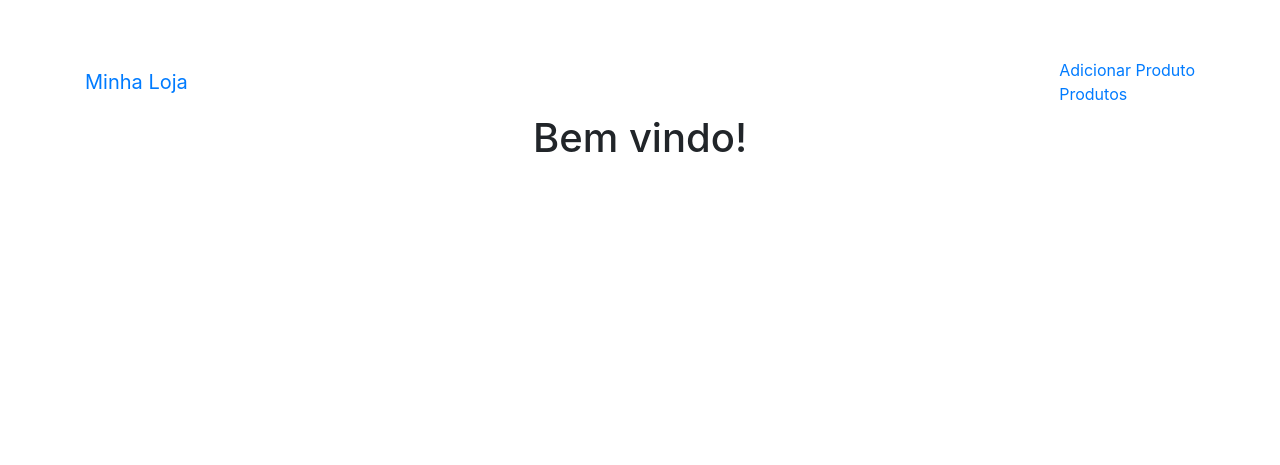
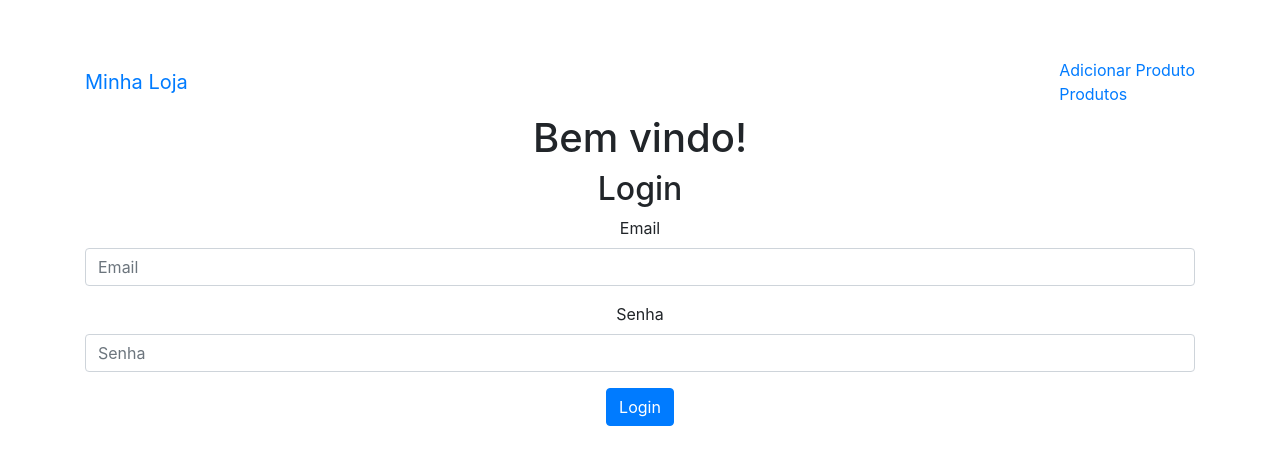
Before and after one commit to joaogularte/loja-php, a PHP site: page / in a window 1280 px wide. Shown: the top 465 px of the page. Run offline with PHP 8.4, Linux system fonts and the light colour scheme.

Commit message:
Adicionado formulario de login

```diff
--- a/index.php
+++ b/index.php
@@ -1,4 +1,25 @@
 
-<?php include 'templates/cabecalho.php' ;?>
+<?php include 'templates/cabecalho.php';?>
+<?php if(isset($_GET["login"]) && $_GET["login"] == true):?>
+    <p class="alert-success">Logado com sucesso</p>
+<?php endif;?>
+
+<?php if(isset($_GET["login"]) && $_GET["login"]==false): ?>
+    <p class="alert-danger">Usuario ou senha invalido</p>
+<?php endif; ?>
+
     <h1> Bem vindo!</h1>
+    <h2>Login</h2>
+    <form action="login.php" method="POST">
+        <div class="form-group">
+            <label for="exampleInputEmail1">Email</label>
+            <input type="email" name="email" class="form-control" id="exampleInputEmail1" aria-describedby="emailHelp" placeholder="Email">
+        </div>
+        <div class="form-group">
+            <label for="exampleInputPassword1">Senha</label>
+            <input type="password" name="senha" class="form-control" id="exampleInputPassword1" placeholder="Senha">
+        </div>
+        <button type="submit" class="btn btn-primary">Login</button>
+    </form>
+
 <?php include 'templates/rodape.php'?>
```
